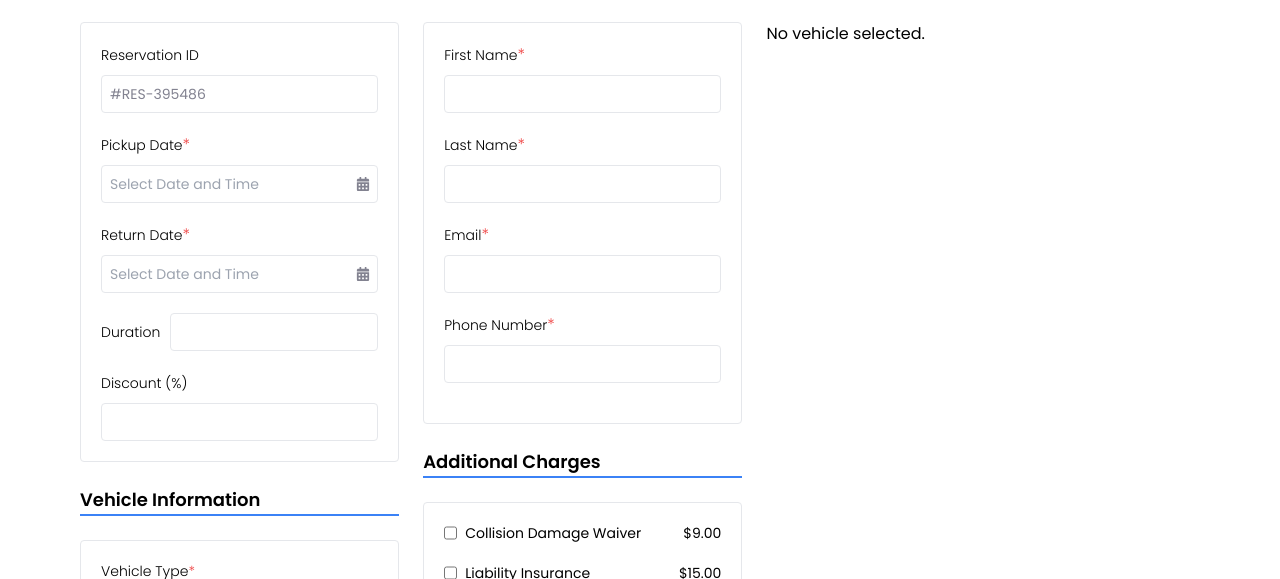
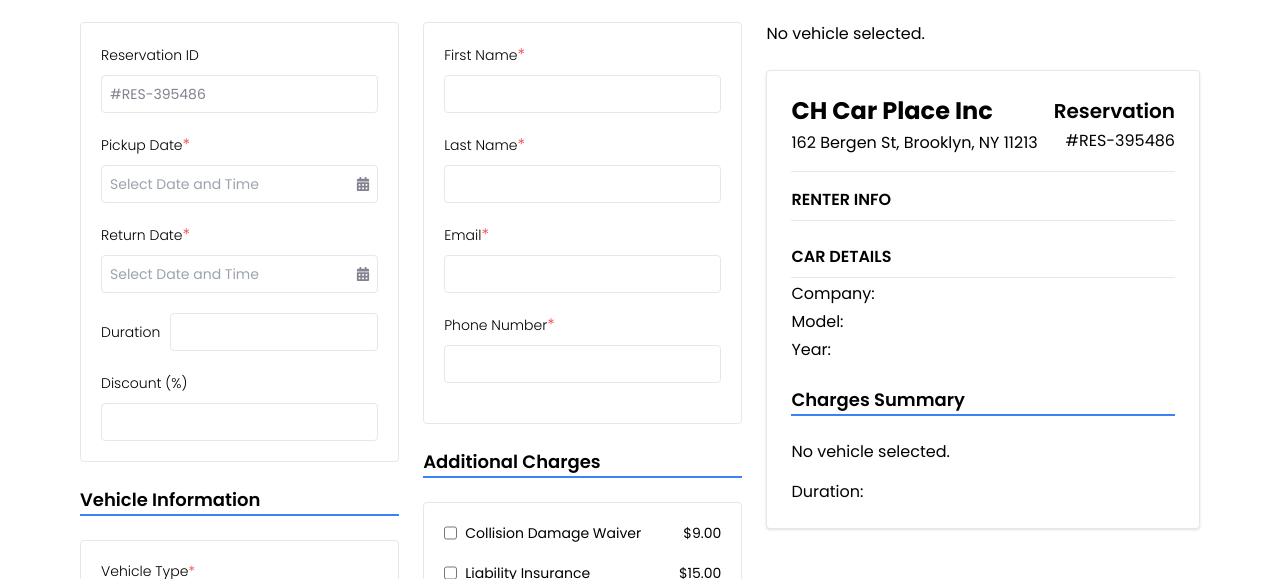
Before and after one commit to developerabdulmamun/nyntax-task, a Next.js app: page / in a window 1280 px wide. Shown: the part 148-727 px from the top of the page. Built offline with nearby package versions, Linux system fonts and the light colour scheme; no server answers.

Commit message:
Update show invoice

```diff
--- a/components/ReservationForm.jsx
+++ b/components/ReservationForm.jsx
@@ -25,7 +25,6 @@
     email: "",
     phone: "",
   });
-  const [showInvoice, setShowInvoice] = useState(false);
 
   useEffect(() => {
     generateReservationId();
@@ -53,7 +52,6 @@
   };
 
   const handlePrint = () => {
-    setShowInvoice(true);
     window.print();
   };
 
@@ -110,7 +108,6 @@
             discount={discount}
           />
 
-          {showInvoice && (
           <Invoice
             customerInfo={customerInfo}
             duration={duration}
@@ -119,7 +116,6 @@
             discount={discount}
             reservationId={reservationId}
           />
-          )}
         </div>
       </div>
     </div>
```
Lines whose indentation alone changed are shown as unchanged.
